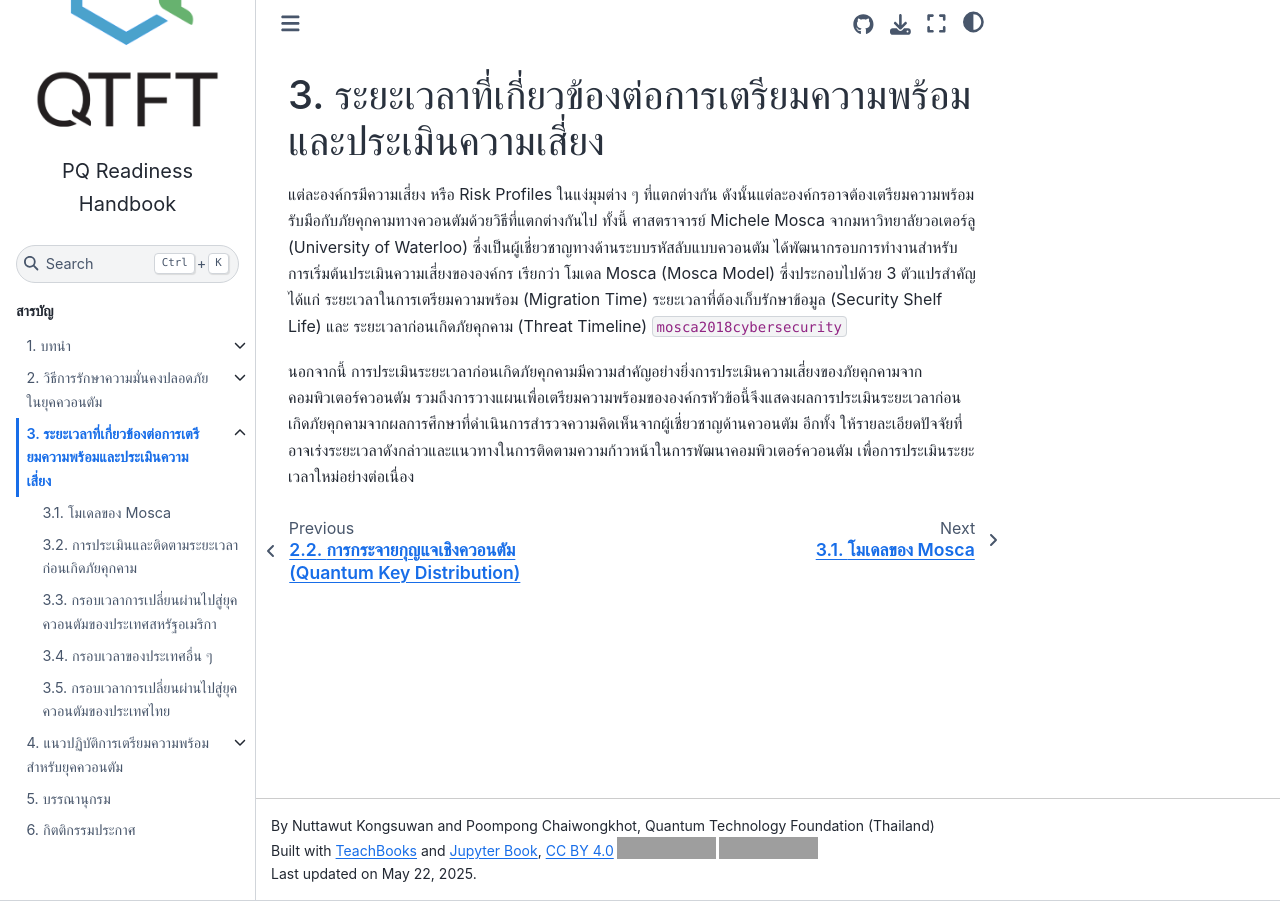
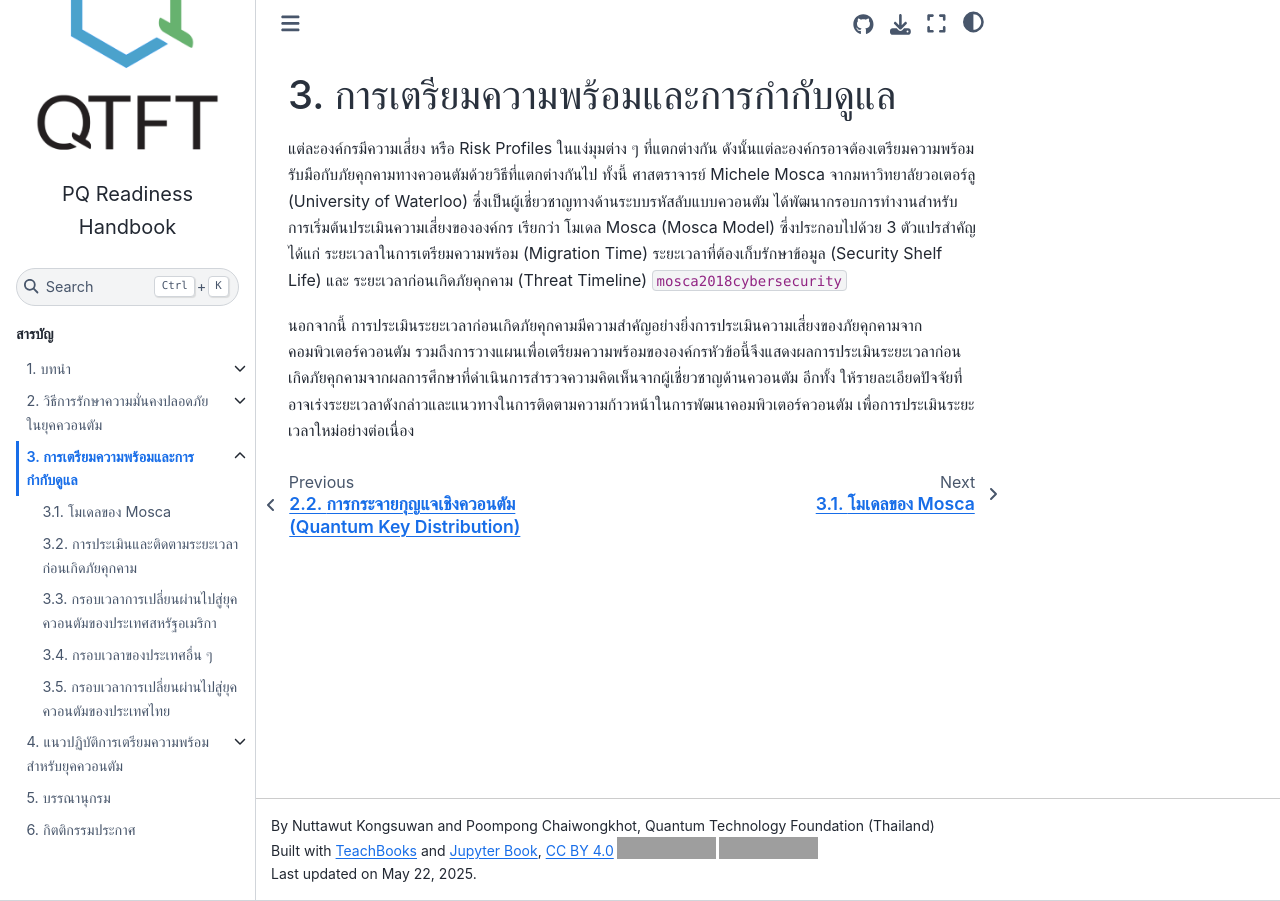
Before and after one commit to qtft/pq-readiness-handbook, a Jupyter Book: the page built from book/migration/overview.md, in a window 1280 px wide. Built offline with Jupyter Book 1.0.4 settings and Sphinx 7.4.7 and the Sphinx Book theme 1.1.4, drawn with Linux system fonts in a browser that asks for light colours; comment, search, counter and statistics services are not loaded; cross-references to code outside the pages are shown as plain code; part of the change alters nothing that is shown; grey boxes are pictures that could not be loaded.

Commit message:
timeles -> migration

```diff
--- a/book/_toc.yml
+++ b/book/_toc.yml
@@ -17,13 +17,13 @@ parts:
       sections:
       - file: pq-security/pqc.md
       - file: pq-security/qkd.md
-    - file: timelines/overview.md
+    - file: migration/overview.md
       sections:
-      - file: timelines/mosca.md
-      - file: timelines/likelihood.md
-      - file: timelines/usa-migration.md
-      - file: timelines/others-migration.md
-      - file: timelines/thai-migration.md
+      - file: migration/mosca.md
+      - file: migration/likelihood.md
+      - file: migration/usa-migration.md
+      - file: migration/others-migration.md
+      - file: migration/thai-migration.md
     - file: guidelines/overview.md
       sections:
       - file: guidelines/org-preparation.md
--- a/book/timelines/overview.md
+++ b/book/migration/overview.md
@@ -1,4 +1,4 @@
-# ระยะเวลาที่เกี่ยวข้องต่อการเตรียมความพร้อมและประเมินความเสี่ยง
+# การเตรียมความพร้อมและการกำกับดูแล
 
 แต่ละองค์กรมีความเสี่ยง หรือ Risk Profiles ในแง่มุมต่าง ๆ ที่แตกต่างกัน ดังนั้นแต่ละองค์กรอาจต้องเตรียมความพร้อมรับมือกับภัยคุกคามทางควอนตัมด้วยวิธีที่แตกต่างกันไป ทั้งนี้ ศาสตราจารย์ Michele Mosca จากมหาวิทยาลัยวอเตอร์ลู (University of Waterloo) ซึ่งเป็นผู้เชี่ยวชาญทางด้านระบบรหัสลับแบบควอนตัม ได้พัฒนากรอบการทำงานสำหรับการเริ่มต้นประเมินความเสี่ยงขององค์กร เรียกว่า โมเดล Mosca (Mosca Model) ซึ่งประกอบไปด้วย 3 ตัวแปรสำคัญ ได้แก่ ระยะเวลาในการเตรียมความพร้อม (Migration Time) ระยะเวลาที่ต้องเก็บรักษาข้อมูล (Security Shelf Life) และ ระยะเวลาก่อนเกิดภัยคุกคาม (Threat Timeline) {cite:p}`mosca2018cybersecurity`
 
```
Also changed, not shown: book/migration/likelihood.md (renamed from book/timelines/likelihood.md), book/migration/mosca.md (renamed from book/timelines/mosca.md), book/migration/others-migration.md (renamed from book/timelines/others-migration.md), book/migration/thai-migration.md (renamed from book/timelines/thai-migration.md), book/migration/usa-migration.md (renamed from book/timelines/usa-migration.md).
